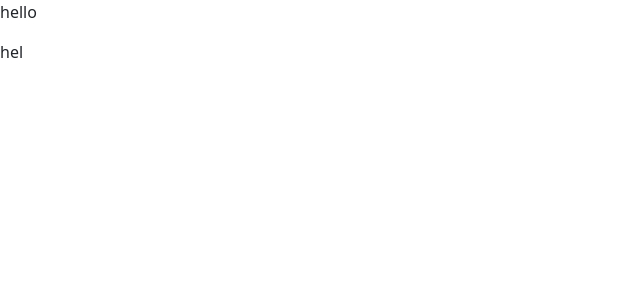
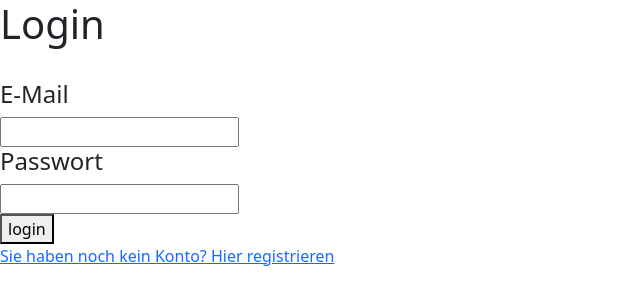
Before and after one commit to Noeell/Semeru, a React (Create React App) app: page / in a window 1280 px wide. Shown: the top 304 px of the page, without its empty margins (0-640 px from the left). Built offline with nearby package versions, Linux system fonts and the light colour scheme.

Commit message:
routing works

```diff
--- a/src/App.js
+++ b/src/App.js
@@ -3,12 +3,15 @@ import './App.css';
 import Login from "./Login";
 import {NavLink, Route, Switch} from "react-router-dom";
 import Startpage from "./Startpage";
+import signup from "./signup";
+import Statistik from "./Statistik";
 
 function App() {
     return (
         <Switch>
-            <Route path="/login" component={Login}/>
-            <Route path="/" component={Startpage}/>
+            <Route path="/statistik" component={Statistik}/>
+            <Route path="/" component={Login}/>
+            <Route path="/signup" component={signup()}/>
             <Route component={() => <><p>Seite nicht deklariert</p></>}/>
         </Switch>
     );
--- a/src/Login.js
+++ b/src/Login.js
@@ -1,4 +1,4 @@
-import Firebase from "firebase";
+import Firebase from "firebase/compat";
 import {useState} from "react";
 import {Link, useHistory} from "react-router-dom";
 
--- /dev/null
+++ b/src/Statistik.js
@@ -0,0 +1,7 @@
+export default function Statistik() {
+    return (
+        <div>
+
+        </div>
+    )
+}
--- a/src/signup.js
+++ b/src/signup.js
@@ -0,0 +1,7 @@
+export default function signup(){
+    return (
+        <div>
+            <p>signup</p>
+        </div>
+    )
+}
```
